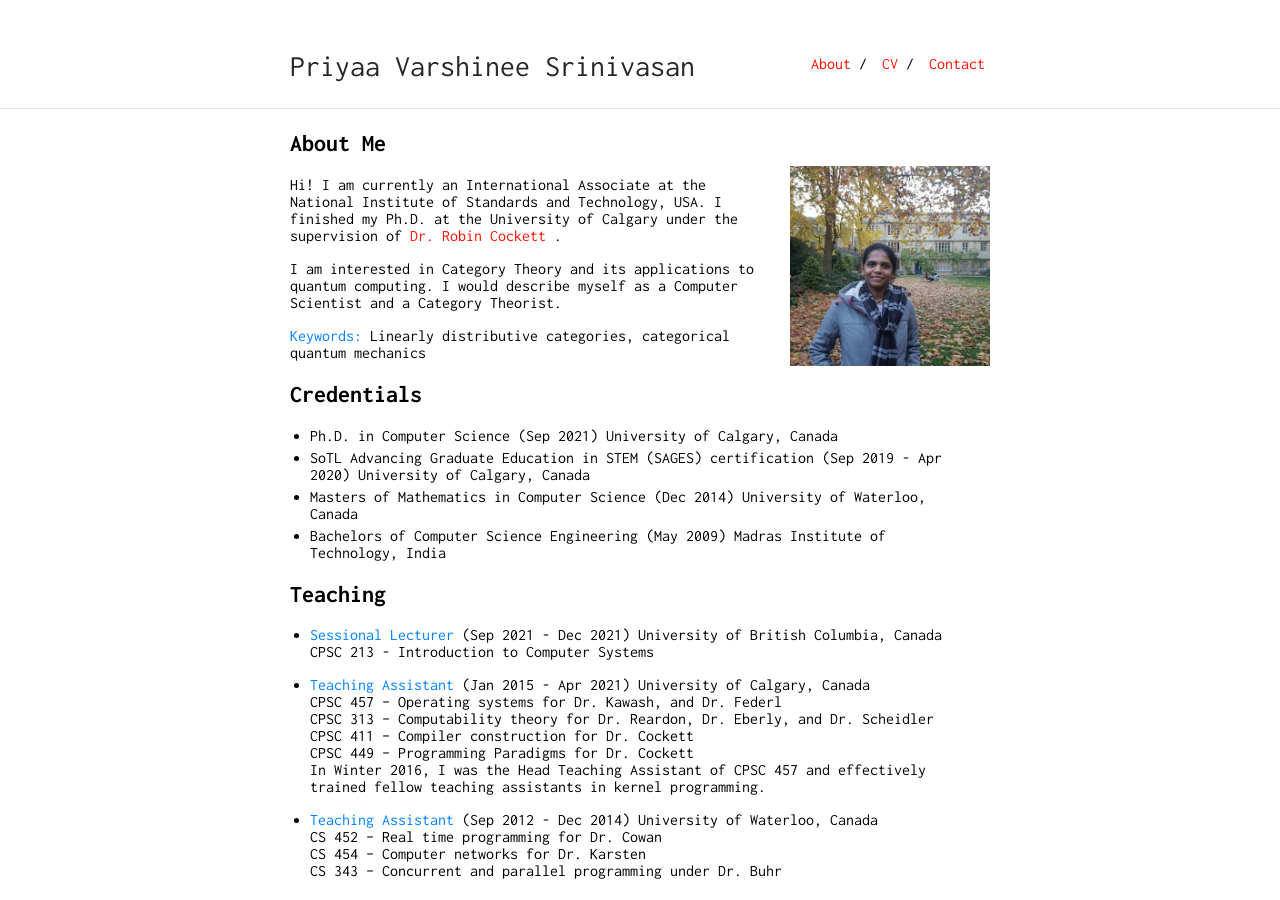
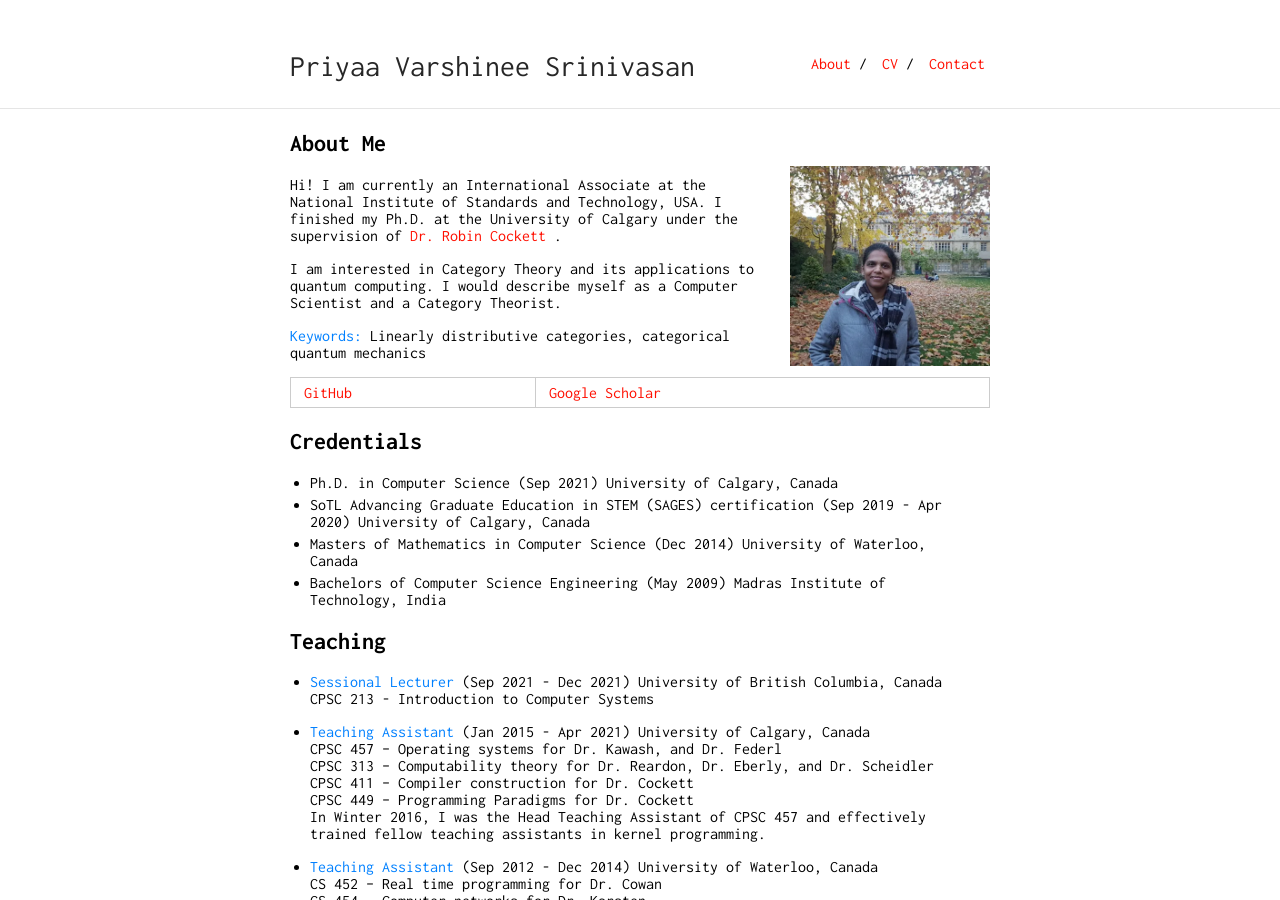
Before and after one commit to priyaasrini/priyaasrini.github.io, a Jekyll site: the page built from index.md, in a window 1280 px wide and 900 px high. Built offline with Jekyll 4.4.1, drawn with Linux system fonts in a browser that asks for light colours; our own code applies the rules of GitHub Pages for plain Markdown files.

Commit message:
Bibliometrics

```diff
--- a/_layouts/default.html
+++ b/_layouts/default.html
@@ -85,7 +85,7 @@
                 {% if site.footer == true %}
                     <hr />
                     <p style="text-align: center; margin-bottom: 10px">
-                    <a href="{{ site.footer_url }}"><i></i>{{ site.footer_text }}</i></a>
+                    <span id="sideheading"><i>{{ site.footer_text }}</i></span>
                     </p>
                 {% endif %}
             </div>
--- a/index.md
+++ b/index.md
@@ -11,6 +11,8 @@ Hi! I am currently an International Associate at the National Institute of Stand
 I am interested in Category Theory and its applications to quantum computing. I would describe myself as a Computer Scientist and a Category Theorist.
 
 <span id="sideheading"> Keywords: </span> Linearly distributive categories, categorical quantum mechanics
+
+<a href="https://github.com/priyaasrini">GitHub</a> | <a href="https://scholar.google.ca/citations?hl=en&user=Ue7tYysAAAAJ">Google Scholar </a>
 
 ## Credentials
 
```
